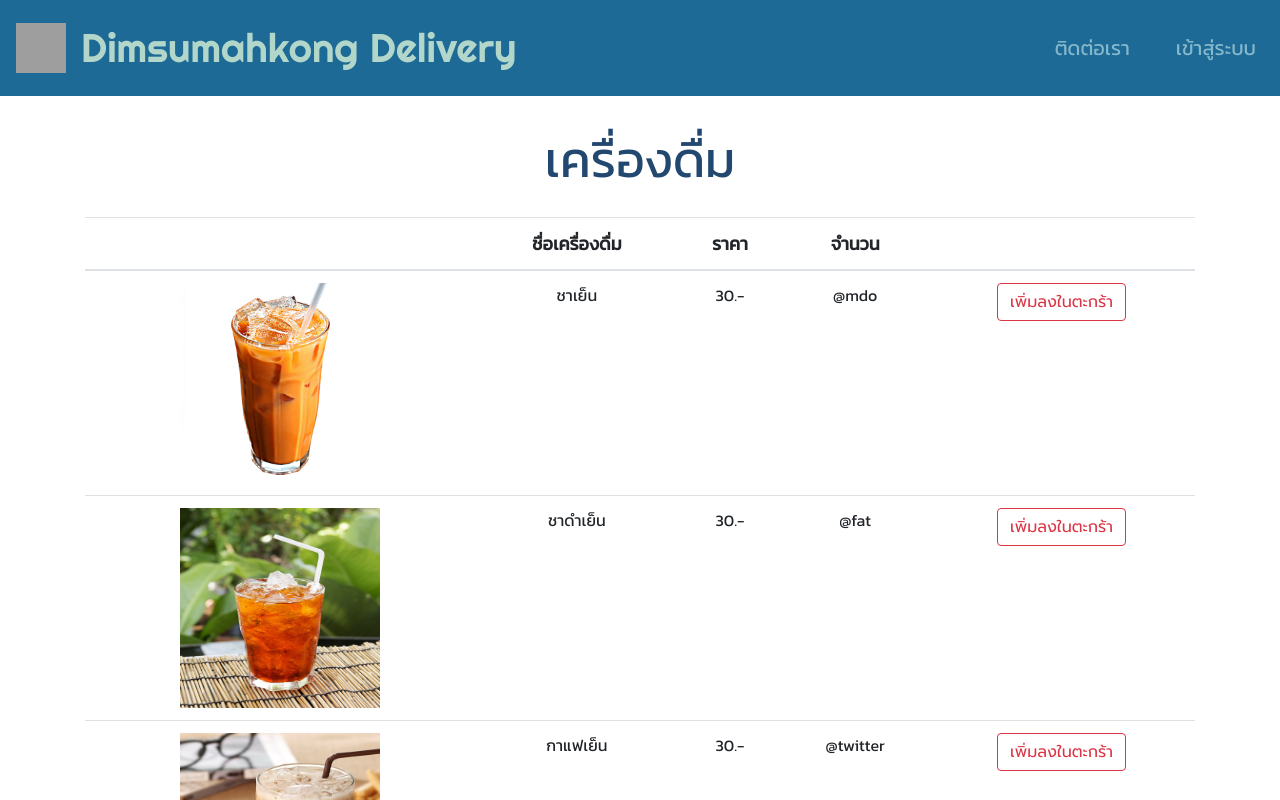
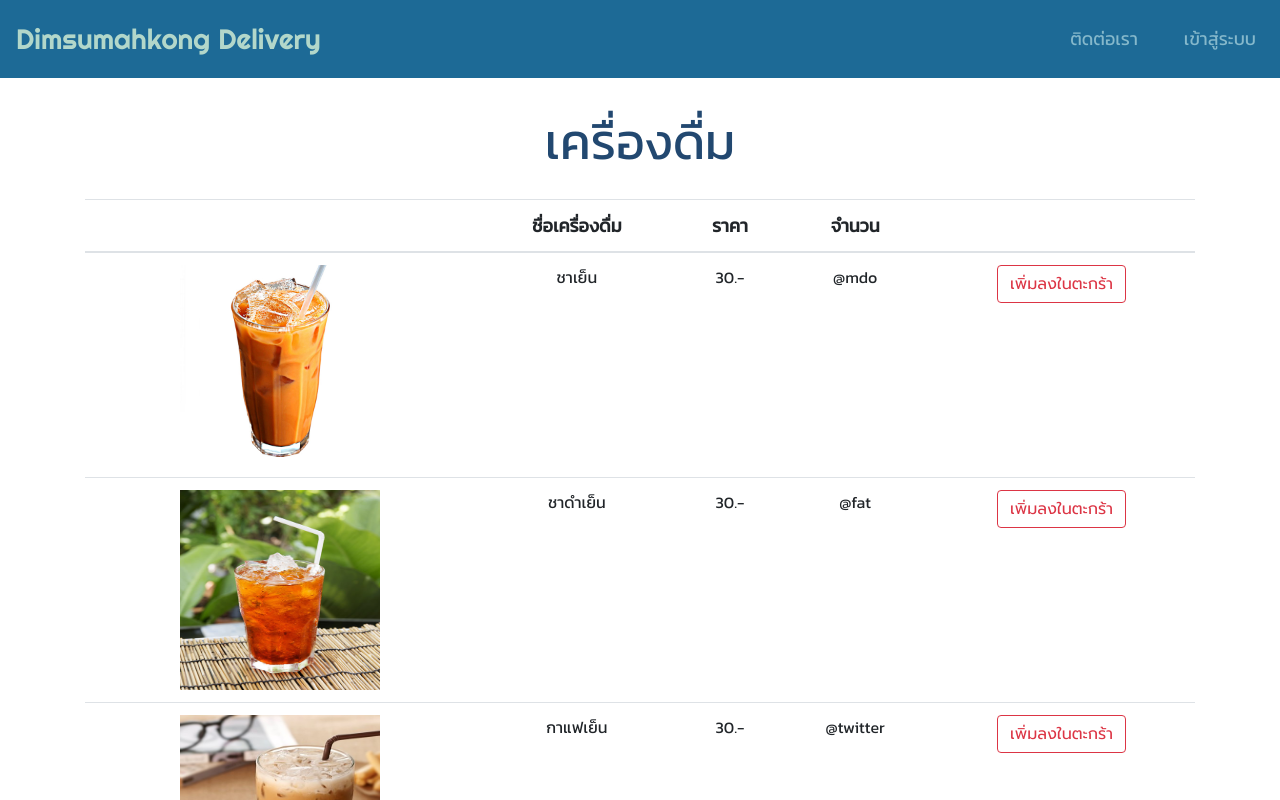
Before and after one commit to Pangkoki20/dimsum-app, a React (Create React App) app: page /Drink in a window 1280 px wide. Shown: the top 800 px of the page. Built offline with nearby package versions, Linux system fonts and the light colour scheme; grey boxes are pictures that could not be loaded; a web font is replaced by a local one.

Commit message:
Create Page

```diff
--- a/src/component/Banner/Banner.css
+++ b/src/component/Banner/Banner.css
@@ -1,7 +1,7 @@
 @import url("https://fonts.googleapis.com/css?family=Kanit&display=swap");
 .img {
-  width: 400px;
-  height: 200px;
+  width: 300px !important;
+  height: 80px !important;
   margin-left: auto !important;
   margin-right: auto !important;
   display: block;
--- a/src/component/Dimsum/Dimsum.js
+++ b/src/component/Dimsum/Dimsum.js
@@ -7,6 +7,7 @@ import dl_shrimp from "../../imgdimsun/ขนมจีบกุ้ง.png";
 import dl_hargao from "../../imgdimsun/ฮะเก๋า.png";
 import dl_shrimp_dum from "../../imgdimsun/เกี๊ยวกุ้ง.png";
 import "./Dimsum.css";
+import Paginat from "../Pagination/Paginat";
 class Dimsum extends Component {
   render() {
     return (
@@ -104,6 +105,7 @@ class Dimsum extends Component {
                 </td>
               </tr>
             </tbody>
+            <Paginat />
           </Table>
         </Container>
       </div>
--- a/src/component/Login/Login.css
+++ b/src/component/Login/Login.css
@@ -1,7 +1,7 @@
 @import url("https://fonts.googleapis.com/css?family=Montserrat+Alternates&display=swap");
 @import url("https://fonts.googleapis.com/css?family=Kanit&display=swap");
 .form-login {
-  margin-top: 100px;
+  margin-top: 50px;
   margin-bottom: 100px;
   margin-left: auto !important;
   margin-right: auto !important;
@@ -11,12 +11,8 @@
   margin-top: 50px;
   text-align: center !important;
   padding: 15px !important;
-  font-size: 25px !important;
+  font-size: 18px !important;
   font-family: "Kanit", sans-serif;
-}
-.text-re{
-  padding: 15px !important;
-  text-align: center !important;
 }
 .btn-forgot {
   margin-top: 20px;
@@ -28,6 +24,8 @@
 .text-re {
   margin-top: 50px;
   text-align: center;
+  padding: 15px !important;
+  text-align: center !important;
   font-family: "Kanit", sans-serif;
 }
 .input-login {
--- a/src/component/Login/Login.js
+++ b/src/component/Login/Login.js
@@ -56,7 +56,6 @@ class Login extends Component {
             <FormGroup className="fon-log">
               <span>
                 <img className="logo" src={lo} />
-
                 <Input
                   className="input-login"
                   type="email"
--- a/src/component/Menu/Menu.css
+++ b/src/component/Menu/Menu.css
@@ -1,33 +1,20 @@
-@import url("https://fonts.googleapis.com/css?family=Prompt&display=swap");
-.new-menu{
+@import url("https://fonts.googleapis.com/css?family=Kanit&display=swap");
+.form-menu {
   margin-top: 50px;
-  margin-left: auto;
-  margin-right: auto;
+  margin-bottom: 100px;
+  margin-left: auto !important;
+  margin-right: auto !important;
   text-align: center;
-  font-size: 80px;
 }
-
-.menuu {
-  margin-bottom: 100px;
+.img_menu {
+  height: 150px;
 }
-.cardd {
-  margin-top: 30px;
+.text-menu {
+  margin-top: 10px;
+  color: #007aa5;
+  font-family: "Kanit", sans-serif;
 }
-.imgSelect {
-  height: 100%;
-  width: 100%;
+.text_menucom{
+  font-size: 100px;
+  text-align: center;
 }
-.pic-card {
-  margin-left: auto;
-  margin-right: auto;
-  height: 100%;
-  width: 100%;
-}
-.font-name {
-  font-family: "Prompt", sans-serif;
-  font-size: 70px;
-  text-align: center;
-  margin-left: auto;
-  margin-right: auto;
-  margin-top: 30px;
-}
--- a/src/component/Menu/Menu.js
+++ b/src/component/Menu/Menu.js
@@ -1,95 +1,36 @@
 import React, { Component } from "react";
 import {
   Card,
+  Button,
   CardTitle,
   CardText,
-  Button,
   Row,
   Col,
-  Container,
-  nav
+  Container
 } from "reactstrap";
 import "./Menu.css";
+import imgmenu from "../../imgmenu/menu.png";
+
 class Menu extends Component {
-  state = {
-    menu: [
-      {
-        name: "ขนมจีบหมู",
-        description: "asdqwqwdqwdqwd",
-        price: 62,
-        img:
-          "https://food.mthai.com/app/uploads/2017/06/Dim-Sum-in-Bamboo-Trays.jpg"
-      },
-      {
-        name: "ขนมจีบหมู",
-        description: "asdqwqwdqwdqwd",
-        price: 62,
-        img:
-          "https://food.mthai.com/app/uploads/2017/06/Dim-Sum-in-Bamboo-Trays.jpg"
-      },
-      {
-        name: "ขนมจีบหมู",
-        description: "asdqwqwdqwdqwd",
-        price: 62,
-        img:
-          "https://food.mthai.com/app/uploads/2017/06/Dim-Sum-in-Bamboo-Trays.jpg"
-      },
-      {
-        name: "ขนมจีบหมู",
-        description: "asdqwqwdqwdqwd",
-        price: 62,
-        img:
-          "https://food.mthai.com/app/uploads/2017/06/Dim-Sum-in-Bamboo-Trays.jpg"
-      },
-      {
-        name: "ขนมจีบหมู",
-        description: "asdqwqwdqwdqwd",
-        price: 62,
-        img:
-          "https://food.mthai.com/app/uploads/2017/06/Dim-Sum-in-Bamboo-Trays.jpg"
-      },
-      {
-        name: "ขนมจีบหมู",
-        description: "asdqwqwdqwdqwd",
-        price: 62,
-        img:
-          "https://food.mthai.com/app/uploads/2017/06/Dim-Sum-in-Bamboo-Trays.jpg"
-      }
-    ]
-  };
-  renderMenu = () => {
-    return this.state.menu.map((menu, index) => (
-      <Col xs="6" className="cardd Container">
-        <Card body className="pic-card">
-          <Row>
-            <Col className="">
-              <img top width="100%" src={menu.img} className="imgSelect" />
-            </Col>
-            <Col>
-              <CardTitle>
-                <h3 className="font-name">
-                  <b>{menu.name}</b>
-                </h3>
-              </CardTitle>
-              <CardText>{menu.description}</CardText>
-              <CardText>{menu.price}</CardText>
-              <Button outline color="danger">
-                หยิบใส่ตะกร้า
-              </Button>
-            </Col>
-          </Row>
-        </Card>
-      </Col>
-    ));
-  };
   render() {
     return (
-      <div>
-        <Container>
-          <Row>{this.renderMenu()}</Row>
-          <h1 className="new-menu"> เมนูแนะนำ</h1>
-        </Container>
-      </div>
+      <Container>
+        <div className="form-menu">
+          <h1 className="text-menu">เมนูแนะนำ</h1>
+          <img className="img_menu" src={imgmenu} />
+        </div>
+        <div>
+          <h1 className="text_menucom">Comming Soon ...</h1>
+          <br></br>
+          <br></br>
+          <br></br>
+          <br></br>
+          <br></br>
+          <br></br>
+          <br></br>
+          <br></br>
+        </div>
+      </Container>
     );
   }
 }
--- a/src/component/Navigator/Navigator.css
+++ b/src/component/Navigator/Navigator.css
@@ -3,13 +3,13 @@
 .fon-bar {
   font-family: 'Righteous', cursive;
   color: hsl(160, 31%, 77%);
-  font-size: 40px;
-  margin-top: 5px;
+  font-size: 28px;
+  margin-top: 10px;
   margin-right: 10px;
 }
 .fon-barr {
   font-family: "Kanit", sans-serif;
-  font-size: 20px;
+  font-size: 18px;
   color: #85b8cb;
   text-align: center;
   margin-left: 30px;
@@ -23,8 +23,8 @@
   border-color: aliceblue;
 }
 .pic-1 {
-  height: 50px;
-  width: 50px;
+  height: 40px;
+  width: 40px;
   margin-top: 5px;
   display: flex;
   margin-right: 15px;
--- a/src/component/Navigator/Navigator.js
+++ b/src/component/Navigator/Navigator.js
@@ -45,10 +45,10 @@ export default class Navigator extends React.Component {
           <NavbarBrand>
             <NavbarBrand href="/">
               <span className="fon-bar"> Dimsumahkong Delivery</span>
-              <span>
+              {/* <span>
                 <img className="pic-1" src={logo} />
-              </span>
-            </NavbarBrand>{" "}
+              </span> */}
+            </NavbarBrand>
           </NavbarBrand>
           <NavbarToggler onClick={this.toggle} />
           <Collapse isOpen={this.state.isOpen} navbar>
--- /dev/null
+++ b/src/component/Pagination/Paginat.css
@@ -0,0 +1,3 @@
+.form-paginat{
+    text-align: center !important;
+}
--- /dev/null
+++ b/src/component/Pagination/Paginat.js
@@ -0,0 +1,41 @@
+import React, { Component } from "react";
+import {
+  Pagination,
+  PaginationItem,
+  PaginationLink,
+  Container
+} from "reactstrap";
+import "./Paginat.css";
+class Paginat extends Component {
+  render() {
+    return (
+      <Container>
+        <div>
+          <Pagination
+            className="form-paginat"
+            size="lg"
+            aria-label="Page navigation example"
+          >
+            <PaginationItem>
+              <PaginationLink previous href="#" />
+            </PaginationItem>
+            <PaginationItem>
+              <PaginationLink href="#">1</PaginationLink>
+            </PaginationItem>
+            <PaginationItem>
+              <PaginationLink href="#">2</PaginationLink>
+            </PaginationItem>
+            <PaginationItem>
+              <PaginationLink href="#">3</PaginationLink>
+            </PaginationItem>
+            <PaginationItem>
+              <PaginationLink next href="#" />
+            </PaginationItem>
+          </Pagination>
+          <Paginat />
+        </div>
+      </Container>
+    );
+  }
+}
+export default Paginat;
```
Also changed, not shown: src/imgmenu/menu.png (added), src/imgmenu/จ๊อปู.png (added).
